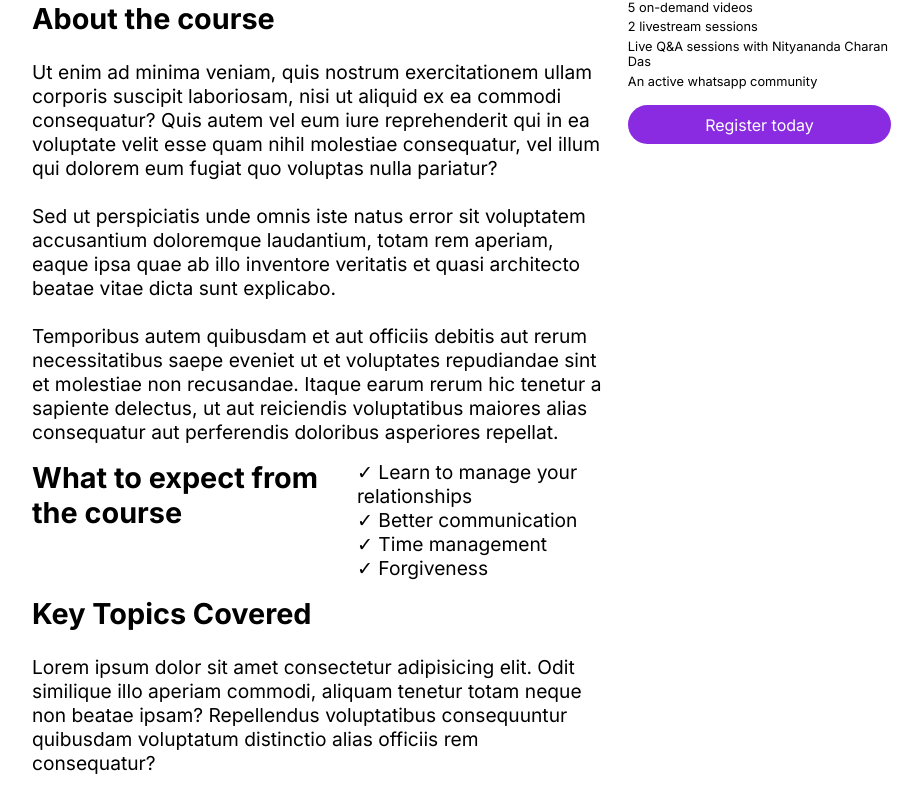
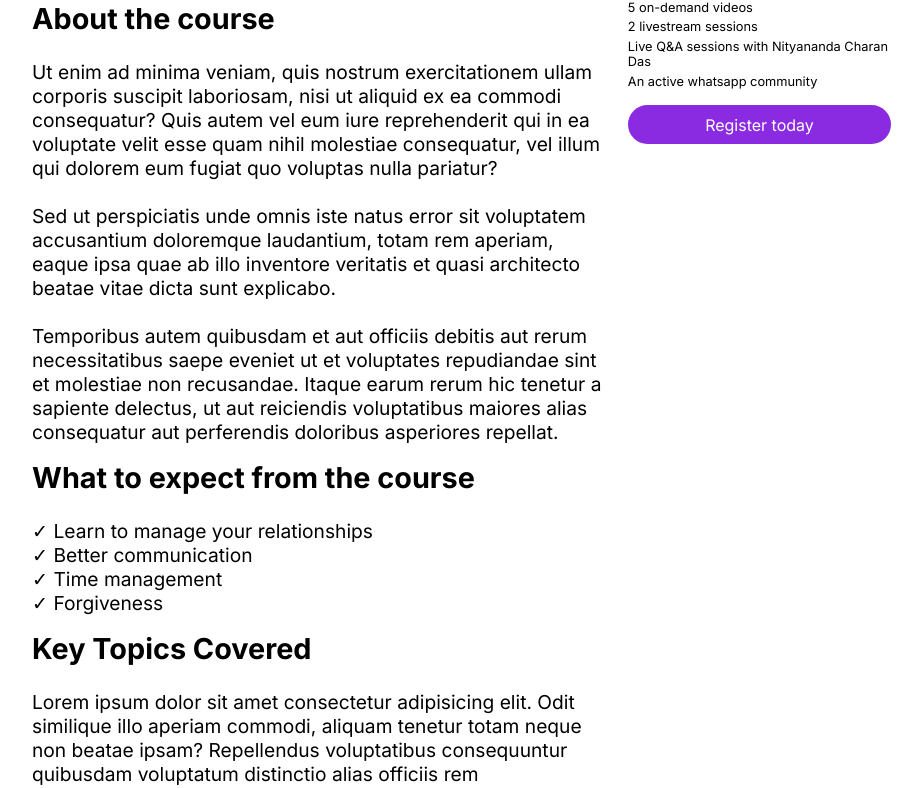
Before and after one commit to abhishekdasz/CourseWebsite, a Next.js app: page / in a window 1280 px wide. Shown: the part 423-1211 px from the top of the page, without its empty margins (168-1090 px from the left). Built offline with nearby package versions, Linux system fonts and the light colour scheme.

Commit message:
added course-expectations

```diff
--- a/src/app/global.scss
+++ b/src/app/global.scss
@@ -62,6 +62,8 @@
             .course-expectations
             {
                 display: flex;
+                flex-direction: column;
+                gap: 1.5rem;
             }
 
             .key-topics
```
